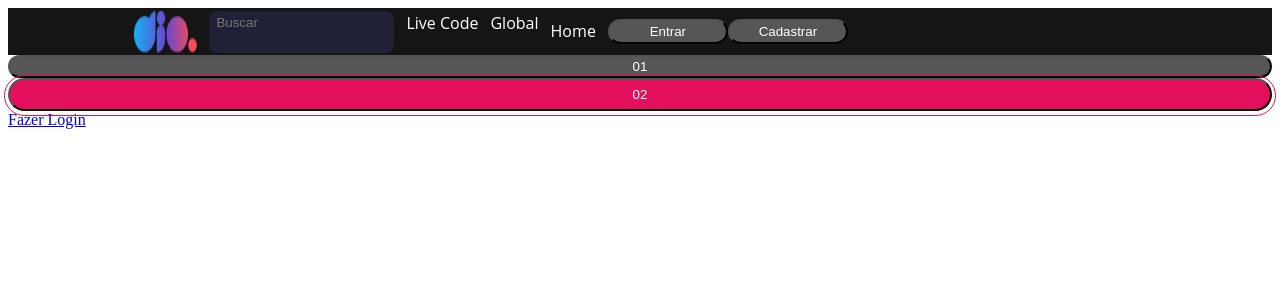
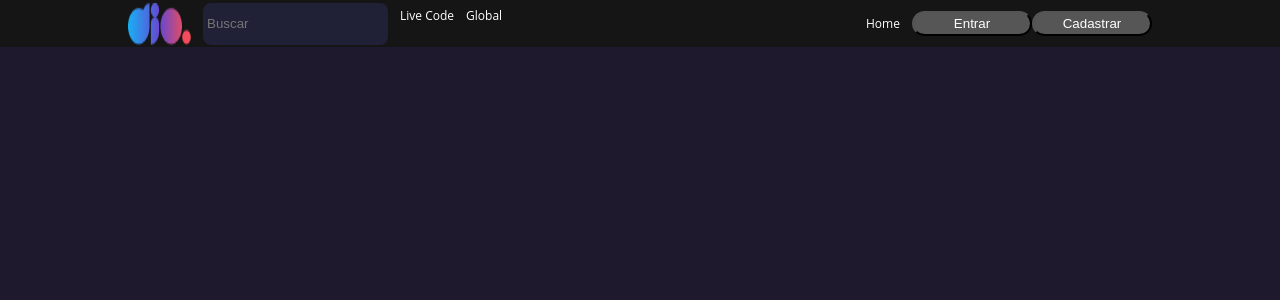
Before and after one commit to Dinos-s/Dio-Clone, a React (Create React App) app: page / in a window 1280 px wide. Shown: the top 300 px of the page. Built offline with nearby package versions, Linux system fonts and the light colour scheme.

Commit message:
Criando o cabeçalho

```diff
--- a/src/components/Header/styles.js
+++ b/src/components/Header/styles.js
@@ -5,7 +5,7 @@ export const Container = styled.div`
     max-width: 80%;
     heigth: 47px;
     display: flex;
-    justify-content: spacebetween;
+    justify-content: space-between;
     align-items: center;
     margin: 0 auto;
 `;
@@ -38,12 +38,16 @@ export const BuscarInputContainer = styled.div`
     border-radius: 8px;
     padding: 2px 5px;
     margin: 0 12px;
+
+    display: flex;
+    align-items: center;
+    justify-content: center;
 `;
 
 export const Menu = styled.a`
     font-family: 'Open Sans';
     font-style: normal;
-    font-weight: 12px;
+    font-size: 12px;
     line-height: 25px;
     color: #FFFFFF;
     margin-right: 12px;
@@ -53,7 +57,7 @@ export const Menu = styled.a`
 export const MenuRigth = styled.a`
     font-family: 'Open Sans';
     font-style: normal;
-    font-weight: 12px;
+    font-size: 12px;
     line-height: 25px;
     color: #FFFFFF;
     margin-right: 12px;
@@ -64,7 +68,7 @@ export const UserPicture = styled.img`
     width: 32px;
     height: 32px;
     border-radius: 22px;
-    border: 2px solid #FFFFFF;
+    border: 3px solid #FFFFFF;
 `;
 
 export const Input = styled.input`
--- a/src/index.js
+++ b/src/index.js
@@ -1,10 +1,12 @@
 import React from 'react';
 import ReactDOM from 'react-dom/client';
 import App from './App';
+import { GlobalStyle } from './styles/globaStyle';
 
 const root = ReactDOM.createRoot(document.getElementById('root'));
 root.render(
   <React.StrictMode>
+    <GlobalStyle />
     <App />
   </React.StrictMode>
 );
--- a/src/pages/home/index.jsx
+++ b/src/pages/home/index.jsx
@@ -1,13 +1,10 @@
-import {Link} from 'react-router-dom'
-import { Button } from '../../components/Button/index'
+// import {Link} from 'react-router-dom'
+// import { Button } from '../../components/Button/index'
 import { Header } from '../../components/Header'
 
 const Home = () => {
     return(<>
         <Header/>
-        <Button title="01"/>
-        <Button variant='secondary' title="02"/>
-        <Link to='/login'>Fazer Login</Link>
     </>)
 }
 
--- a/src/styles/globaStyle.js
+++ b/src/styles/globaStyle.js
@@ -7,6 +7,7 @@ export const GlobalStyle = createGlobalStyle`
     }
 
     body{
-        background-color: #1E192C
+        background-color: #1E192C;
+        color: #FFFFFF;
     }
 `;
```
